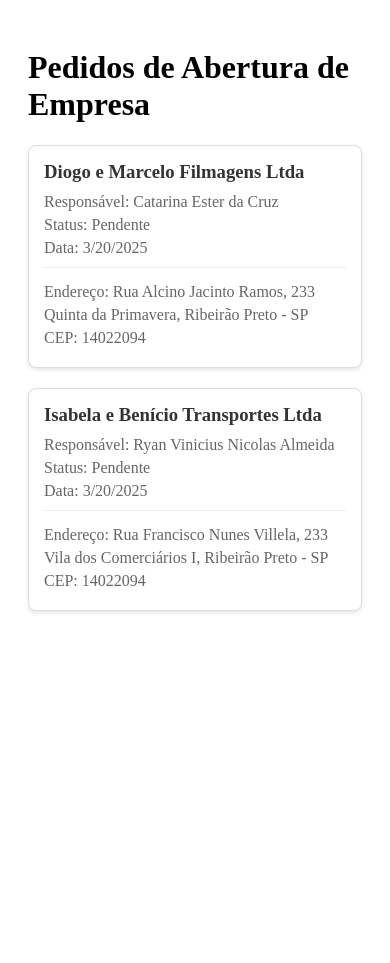
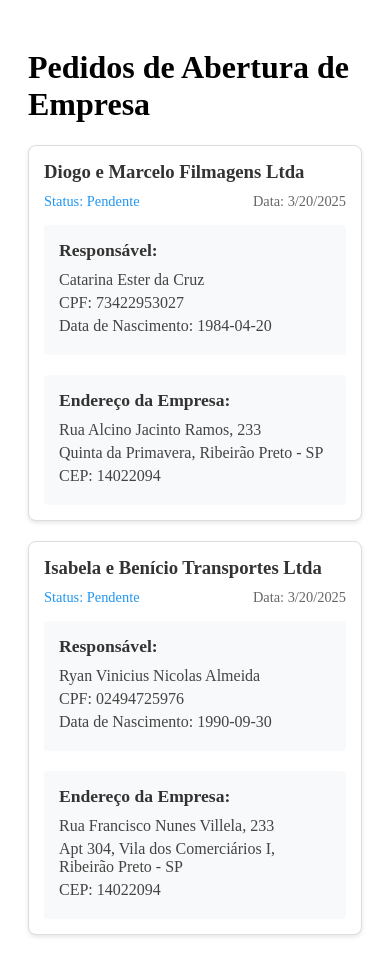
Before and after one commit to onillacerda/abertura-empresa, an Angular app in the folder abertura-empresa/: page /empresas in a window 390 px wide. Before the commit the page ends 844 px from the top, so only its background shows below. Built offline with nearby package versions, Linux system fonts and the light colour scheme; data requests are answered from the project's data file.

Commit message:
Deixando componente responsivo e mais organizado

```diff
--- a/abertura-empresa/src/app/features/company-requests/company-requests/company-requests.component.css
+++ b/abertura-empresa/src/app/features/company-requests/company-requests/company-requests.component.css
@@ -4,7 +4,7 @@
 
 .requests-list {
   display: grid;
-  grid-template-columns: repeat(auto-fill, minmax(300px, 1fr));
+  grid-template-columns: repeat(auto-fill, minmax(400px, 1fr));
   gap: 20px;
   margin-top: 20px;
 }
@@ -17,22 +17,59 @@
   box-shadow: 0 2px 4px rgba(0,0,0,0.1);
 }
 
-.request-item h3 {
-  margin: 0 0 10px 0;
-  color: #333;
+.request-header {
+  margin-bottom: 15px;
 }
 
-.request-item p {
-  margin: 5px 0;
+.request-header h3 {
+  color: #333;
+  margin: 0 0 10px 0;
+}
+
+.request-meta {
+  display: flex;
+  justify-content: space-between;
+  color: #666;
+  font-size: 0.9em;
+}
+
+.status {
+  color: #2196F3;
+  font-weight: 500;
+}
+
+.date {
   color: #666;
 }
 
-.address {
-  margin-top: 10px;
-  padding-top: 10px;
-  border-top: 1px solid #eee;
+.request-details {
+  display: grid;
+  gap: 20px;
 }
 
-.address p {
+.responsavel, .endereco {
+  background: #f8f9fa;
+  padding: 15px;
+  border-radius: 4px;
+}
+
+.responsavel h4, .endereco h4 {
+  color: #333;
+  margin: 0 0 10px 0;
+  font-size: 1.1em;
+}
+
+.responsavel p, .endereco p {
   margin: 5px 0;
+  color: #444;
 }
+
+.responsavel p:first-child {
+  font-weight: 500;
+}
+
+@media (max-width: 768px) {
+  .requests-list {
+    grid-template-columns: 1fr;
+  }
+}
--- a/abertura-empresa/src/app/features/company-requests/company-requests/company-requests.component.html
+++ b/abertura-empresa/src/app/features/company-requests/company-requests/company-requests.component.html
@@ -2,14 +2,27 @@
   <h1>Pedidos de Abertura de Empresa</h1>
   <div class="requests-list">
     <div class="request-item" *ngFor="let request of requests">
-      <h3>{{ request.empresa.ds_nome_fantasia }}</h3>
-      <p>Responsável: {{ request.solicitante.ds_responsavel }}</p>
-      <p>Status: Pendente</p>
-      <p>Data: {{ currentDate }}</p>
-      <div class="address">
-        <p>Endereço: {{ request.empresa.endereco.ds_logradouro }}, {{ request.empresa.endereco.co_numero }}</p>
-        <p>{{ request.empresa.endereco.ds_bairro }}, {{ request.empresa.endereco.ds_municipio }} - {{ request.empresa.endereco.ds_uf }}</p>
-        <p>CEP: {{ request.empresa.endereco.co_cep }}</p>
+      <div class="request-header">
+        <h3>{{ request.empresa.ds_nome_fantasia }}</h3>
+        <div class="request-meta">
+          <span class="status">Status: Pendente</span>
+          <span class="date">Data: {{ currentDate }}</span>
+        </div>
+      </div>
+      <div class="request-details">
+        <div class="responsavel">
+          <h4>Responsável:</h4>
+          <p>{{ request.solicitante.ds_responsavel }}</p>
+          <p>CPF: {{ request.solicitante.nu_cpf }}</p>
+          <p>Data de Nascimento: {{ request.solicitante.date_nascimento }}</p>
+        </div>
+        <div class="endereco">
+          <h4>Endereço da Empresa:</h4>
+          <p>{{ request.empresa.endereco.ds_logradouro }}, {{ request.empresa.endereco.co_numero }}</p>
+          <p>{{ request.empresa.endereco.ds_complemento ? request.empresa.endereco.ds_complemento + ', ' : '' }}
+             {{ request.empresa.endereco.ds_bairro }}, {{ request.empresa.endereco.ds_municipio }} - {{ request.empresa.endereco.ds_uf }}</p>
+          <p>CEP: {{ request.empresa.endereco.co_cep }}</p>
+        </div>
       </div>
     </div>
   </div>
```
